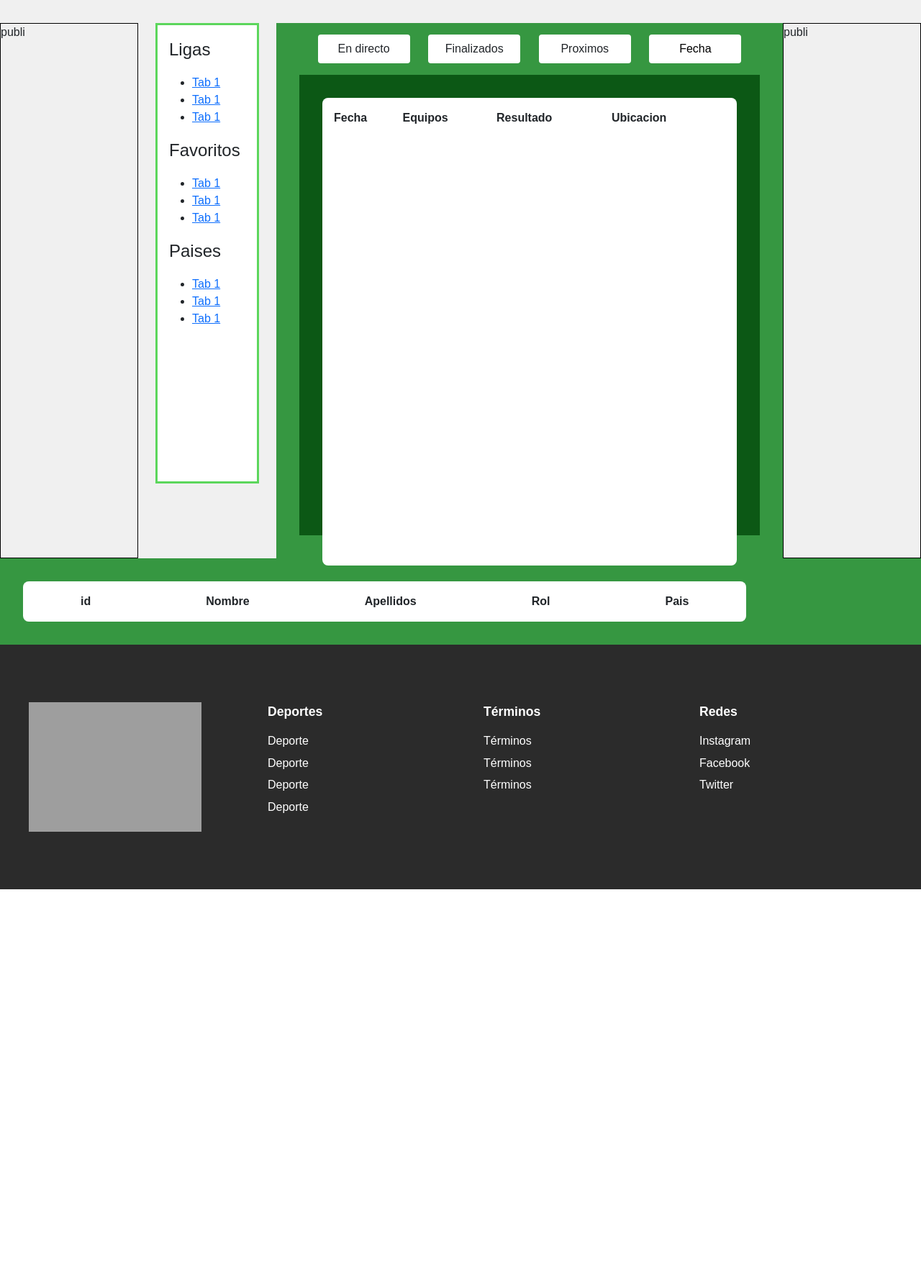
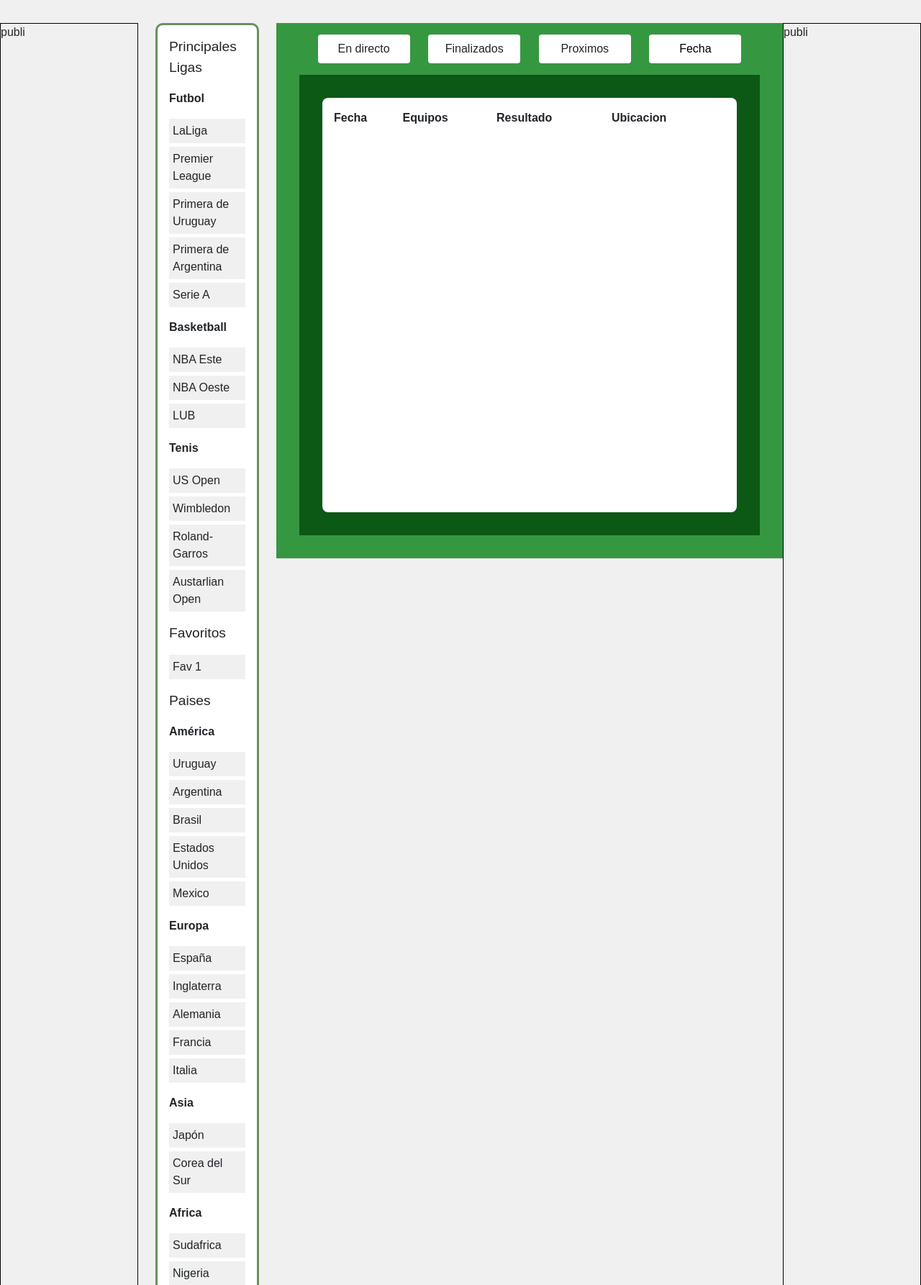
Before and after one commit to Proyecto-3BD/deporvista, a PHP site: page / in a window 1280 px wide. Shown: the part 140-1926 px from the top of the page at 72% size. Before the commit the page ends 1376 px from the top, so only its background shows below. Run offline with PHP 8.4, Linux system fonts and the light colour scheme; lists and menus that the app fills with data are empty; grey boxes are pictures that could not be loaded.

Commit message:
navegacion

```diff
--- a/frontend/public-html/css/style.css
+++ b/frontend/public-html/css/style.css
@@ -134,15 +134,44 @@
 /* Aside */
 .contenido-side {
     background-color: white;
-    border: 3px solid rgb(92, 214, 92);
+    border: 3px solid #68915a;
+    border-radius: 10px;
     padding: 1rem;
-    height: 80vh;
+    height: 100%;
 }
 
 .contenido-side p {
-    font-size: 1.5rem;
+    font-size: 1.2rem;
 }
 
+.sidetable ul {
+    padding-left: 0rem;
+    list-style: none;
+}
+
+.sidetable ul li {
+    margin-bottom: 5px;
+    padding: 5px;
+    background-color: #f0f0f0;
+}
+
+.sidetable ul li:hover {
+    background-color: #68915a;
+    color: white;
+}
+
+.sidetable ul li a {
+    cursor: pointer;
+    text-decoration: none;
+}
+
+
+
+.sidetable p {
+    font-size: 1rem;
+    font-weight: bold;
+
+}
 
 
 
@@ -165,6 +194,7 @@
     text-decoration: none;
     background-color: white;
     padding: 0.5rem;
+    cursor: pointer;
 }
 
 
@@ -176,8 +206,8 @@
     text-align: center;
     margin: 1rem 0;
     border-radius: 4px;
+}
 
-}
 
 .resultados-div-interior {
     background-color: #0c5815;
@@ -415,7 +445,7 @@
     margin: 0;
     padding: 1rem;
     border-radius: 0.5rem;
-    height: 650px;
+    height: 100%;
     overflow: hidden;
     overflow-y: scroll;
 }
--- a/frontend/public-html/index.html
+++ b/frontend/public-html/index.html
@@ -133,34 +133,102 @@
         <aside class="sidebar">
             <div class="contenido-side">
                 <div>
-                    <p>Ligas</p>
+                    <p>Principales Ligas</p>
+                    <div class="sidetable">
+                        <p>Futbol</p>
                         <ul>
-                        <li><a href="">Tab 1</a></li>
-                        <li><a href="">Tab 1</a></li>
-                        <li><a href="">Tab 1</a></li>
+                            <li><a onclick="liga(); directoLiga()">LaLiga</a></li>
+                            <li><a onclick="liga(); directoLiga()">Premier League</a></li>
+                            <li><a onclick="liga(); directoLiga()">Primera de Uruguay</a></li>
+                            <li><a onclick="liga(); directoLiga()">Primera de Argentina</a></li>
+                            <li><a onclick="liga(); directoLiga()">Serie A</a></li>
                         </ul>
+                    </div>
+                    <div class="sidetable">
+                        <p>Basketball</p>
+                        <ul>
+                            <li><a onclick="liga(); directoLiga()">NBA Este</a></li>
+                            <li><a onclick="liga(); directoLiga()">NBA Oeste</a></li>
+                            <li><a onclick="liga(); directoLiga()">LUB</a></li>
+                        </ul>
+                    </div>
+                    <div class="sidetable">
+                        <p>Tenis</p>
+                        <ul>
+                            <li><a onclick="liga(); directoLiga()">US Open</a></li>
+                            <li><a onclick="liga(); directoLiga()">Wimbledon</a></li>
+                            <li><a onclick="liga(); directoLiga()">Roland-Garros</a></li>
+                            <li><a onclick="liga(); directoLiga()">Austarlian Open</a></li>
+                        </ul>
+                    </div>
                 </div>
                 <div>
                     <p>Favoritos</p>
+                    <div class="sidetable">
+
                         <ul>
-                        <li><a href="">Tab 1</a></li>
-                        <li><a href="">Tab 1</a></li>
-                        <li><a href="">Tab 1</a></li>
+                            <li><a onclick="">Fav 1</a></li>
+
                         </ul>
                     </div>
+                </div>
+
                 <div>
                     <p>Paises</p>
+                    <div class="sidetable">
+                        <p>América</p>
                         <ul>
-                        <li><a href="">Tab 1</a></li>
-                        <li><a href="">Tab 1</a></li>
-                        <li><a href="">Tab 1</a></li>
+                            <li><a onclick="">Uruguay</a></li>
+                            <li><a onclick="">Argentina</a></li>
+                            <li><a onclick="">Brasil</a></li>
+                            <li><a onclick="">Estados Unidos</a></li>
+                            <li><a onclick="">Mexico</a></li>
                         </ul>
+                    </div>
+                    <div class="sidetable">
+
+                        <p>Europa</p>
+                        <ul>
+                            <li><a onclick="">España</a></li>
+                            <li><a onclick="">Inglaterra</a></li>
+                            <li><a onclick="">Alemania</a></li>
+                            <li><a onclick="">Francia</a></li>
+                            <li><a onclick="">Italia</a></li>
+                        </ul>
+                    </div>
+
+                    <div class="sidetable">
+
+                        <p>Asia</p>
+                        <ul>
+                            <li><a onclick="">Japón</a></li>
+                            <li><a onclick="">Corea del Sur</a></li>
+                        </ul>
+                    </div>
+
+                    <div class="sidetable">
+
+                        <p>Africa</p>
+                        <ul>
+                            <li><a onclick="">Sudafrica</a></li>
+                            <li><a onclick="">Nigeria</a></li>
+                        </ul>
+                    </div>
+
+                    <div class="sidetable">
+
+                        <p>Oceanía</p>
+                        <ul>
+                            <li><a onclick="">Australia</a></li>
+                            <li><a onclick="">Nueva Zelanda</a></li>
+                        </ul>
+                    </div>
                 </div>
             </div>
         </aside>
         <div class="resultados">
 
-            <div class="resultados-div-exterior">
+            <div class="resultados-div-exterior" id="general">
                 <ul>
                     <li>
                         <a onclick="directo()" >En directo</a>
@@ -247,6 +315,104 @@
                 </div>
             </div>
 
+            <!--LIGA-->
+
+            <div class="resultados-div-exterior" id="porliga">
+                <div class="por-liga">
+                    <img src="" alt="Logo">
+                    <p>Nombre campeonato</p>
+                    <p>Año comienzo</p>
+                    <p>Año fin</p>
+                </div>
+                <ul>
+                    <li>
+                        <a onclick="directoLiga(); fetchEvento()">Hoy</a>
+                    </li>
+                    <li>
+                        <a onclick="finalizadoLiga(); fetchEventoFinalizado()">Finalizados</a>
+                    </li>
+                    <li>
+                        <a onclick="proximoLiga(); fetchEventoProximo()">Proximos</a>
+                    </li>
+                    <li>
+                        <a href="">Fecha</a>
+                    </li>
+                </ul>
+                <div class="resultados-div-interior">
+                    <!--MANIPULAR-->
+
+                    <div class="info-solapas" id="hoyLiga">
+                        <div>
+
+                            <table>
+                                <thead>
+                                    <tr>
+                                        <th>Fecha</th>
+                                        <th>Equipos</th>
+                                        <th>Resultado</th>
+                                        <th>Ubicacion</th>
+                                    </tr>
+                                </thead>
+                                <tbody id="dataeventoLiga">
+
+                                </tbody>
+                            </table>
+
+
+                        </div>
+                    </div>
+
+
+
+                    <!--MANIPULAR-->
+
+
+                    <div class="finalizados" id="finalizadosLiga">
+                        <div class="info-solapas">
+                            <div>
+                                <table>
+                                    <thead>
+                                        <tr>
+                                            <th>Fecha</th>
+                                            <th>Equipos</th>
+                                            <th>Resultado</th>
+                                            <th>Ubicacion</th>
+                                        </tr>
+                                    </thead>
+                                    <tbody id="dataeventoFinLiga">
+
+                                    </tbody>
+                                </table>
+                            </div>
+                        </div>
+                    </div>
+                    <div class="proximos" id="proximosLiga">
+                        <div class="info-solapas">
+                            <div>
+                                <table>
+                                    <thead>
+                                        <tr>
+                                            <th>Fecha</th>
+                                            <th>Equipos</th>
+                                            <th>Ubicacion</th>
+                                        </tr>
+                                    </thead>
+                                    <tbody id="dataeventoProxLiga">
+
+                                    </tbody>
+                                </table>
+                            </div>
+                        </div>
+                    </div>
+
+
+
+                </div>
+            </div>
+
+
+
+            <!--PRUEBA-->
         </div>
         <div class="publi-dos">
             <p>publi</p>
--- a/frontend/public-html/script/script.js
+++ b/frontend/public-html/script/script.js
@@ -25,6 +25,7 @@
 }
 
 
+ /* Barrita */
 
 function directo() {
     document.getElementById("hoy").style.display = "block";
@@ -33,7 +34,6 @@
 }
 
 
- /* Barrita */
 function finalizado() {
     document.getElementById("hoy").style.display = "none";
     document.getElementById("finalizados").style.display = "block";
@@ -48,6 +48,32 @@
 
 }
 
+
+ /* Barrita Liga */
+
+ function directoLiga() {
+    document.getElementById("hoyLiga").style.display = "block";
+    document.getElementById("finalizadosLiga").style.display = "none";
+    document.getElementById("proximosLiga").style.display = "none";
+}
+
+
+function finalizadoLiga() {
+    document.getElementById("hoyLiga").style.display = "none";
+    document.getElementById("finalizadosLiga").style.display = "block";
+    document.getElementById("proximosLiga").style.display = "none";
+}
+
+
+function proximoLiga() {
+    document.getElementById("hoyLiga").style.display = "none";
+    document.getElementById("finalizadosLiga").style.display = "none";
+    document.getElementById("proximosLiga").style.display = "block";
+
+}
+
+
+
 function liga() {
     document.getElementById("general").style.display = "none";
     document.getElementById("porliga").style.display = "block";
```
Lines whose indentation alone changed are shown as unchanged.
